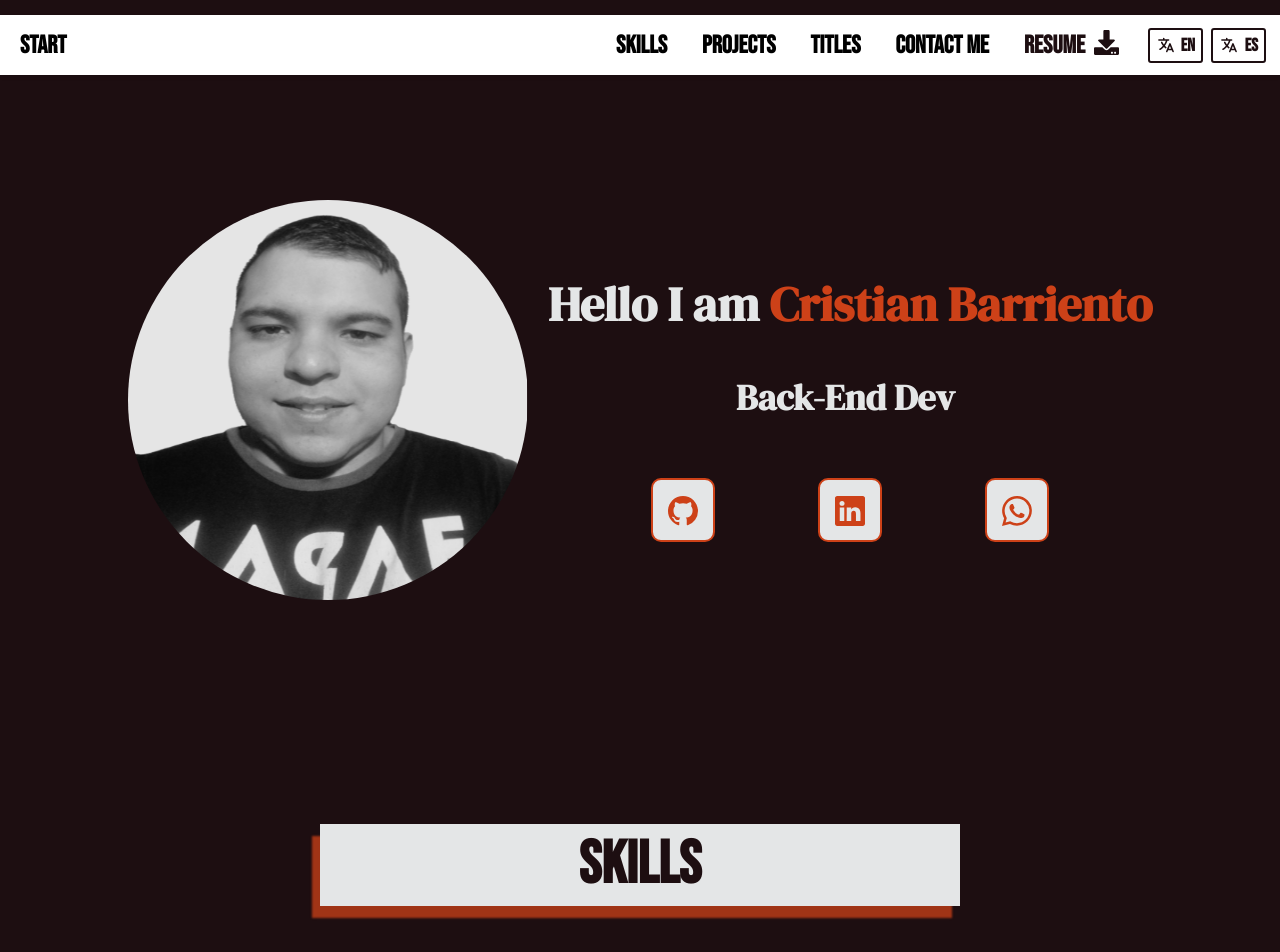
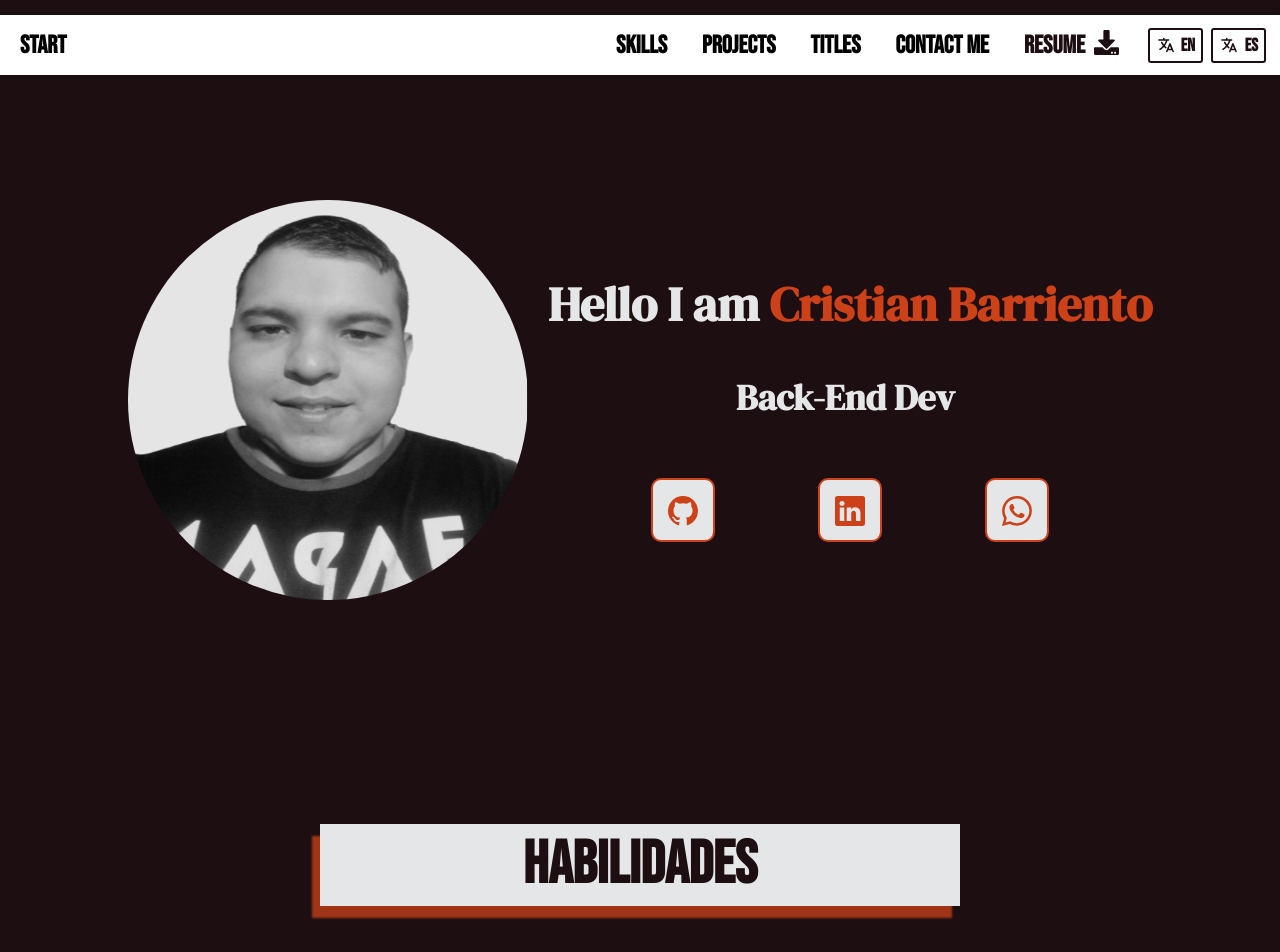
Before and after one commit to cristiangaby112/Portfolio_V2, a React (Create React App) app: page / in a window 1280 px wide. Shown: the top 952 px of the page. Built offline with nearby package versions, Linux system fonts and the light colour scheme.

Commit message:
title habilidades

```diff
--- a/src/pages/skills/Skills.jsx
+++ b/src/pages/skills/Skills.jsx
@@ -7,7 +7,7 @@ import Title from '../../components/title/Title';
 const Skills = () => {
   return (
     <div id="skills" className= {s.container_skills_title}>
-      <Title title={"Skills"}/>
+      <Title title={"Habilidades"}/>
       <div className={s.container_skills}>
         {
           dataSkills?.map(skill => {
```
